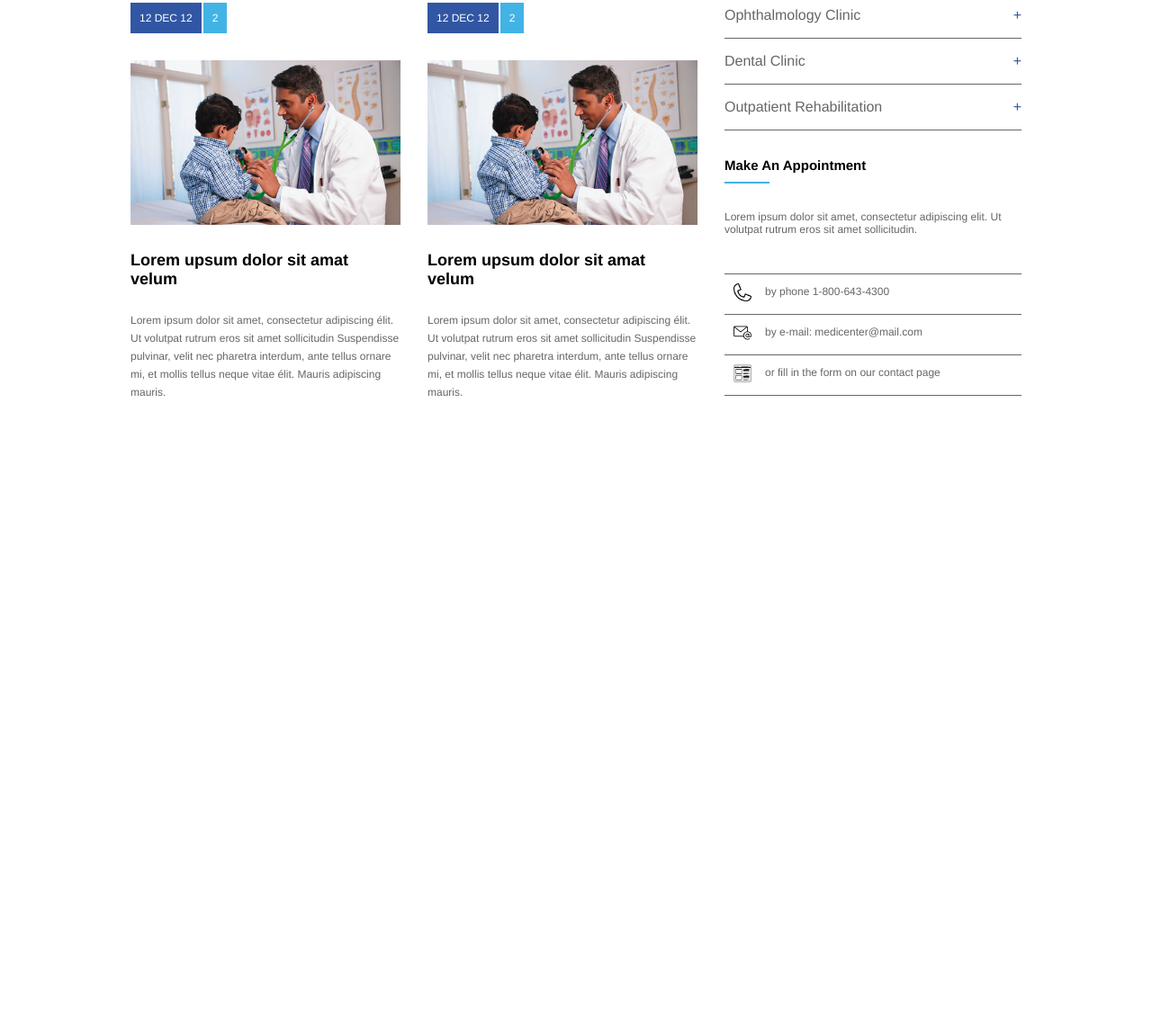
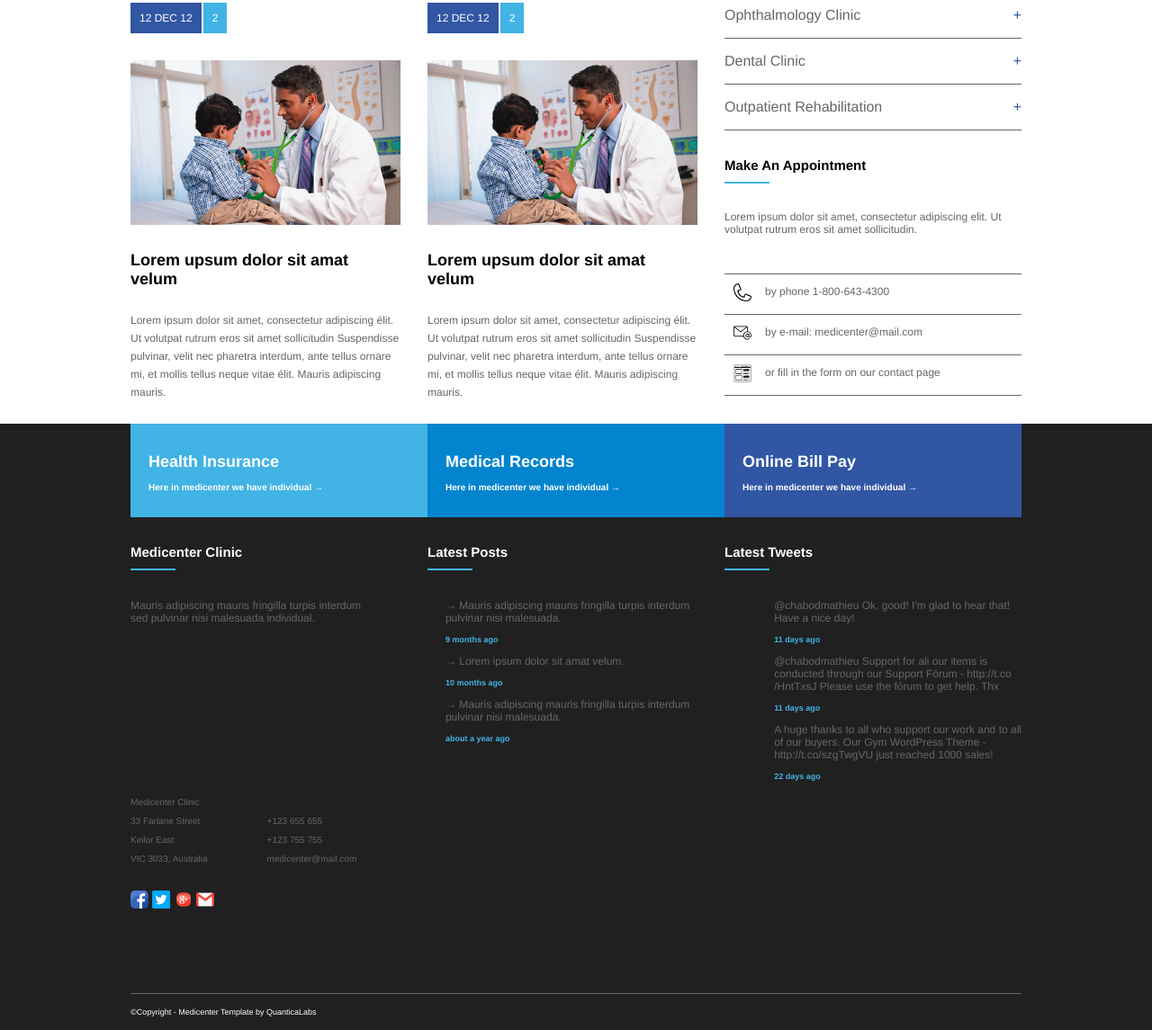
Before and after one commit to XileAJ/Projeto-Flexbox---B7web, a plain HTML site: page index.html in a window 1280 px wide. Shown: the part 1333-2478 px from the top of the page at 90% size. Before the commit the page ends 1804 px from the top, so only its background shows below. Drawn offline with Linux system fonts and the light colour scheme.

Commit message:
Rodapé concluido porém com problema no alinhamento das DIvs utilizando flexbox

```diff
--- a/assets/css/style.css
+++ b/assets/css/style.css
@@ -354,3 +354,166 @@ aside .aside_flavicon_desc{
 	justify-items: center;
 	border-bottom: 1px solid #666666;
 }
+
+footer{
+	background-color: #202020;
+	display: flex;
+	justify-content: center;
+}
+
+.footer_menu{
+	display: flex;
+
+}
+
+.footer_menu h1{
+	color: white;
+	font-size: 18px;
+
+}
+
+.footer_menu h2{
+	color: white;
+	font-size: 10px;
+}
+
+.footer_menu a{
+	display: block;
+	text-decoration: none;
+}
+
+.fm1, .fm2, .fm3{
+	flex: 1;
+	color: white;
+	padding: 20px;
+}
+
+.fm1{
+	background-color: #42b3e5;
+}
+
+.fm2{
+	background-color: #0384ce;
+}
+.fm3{
+	background-color: #3156a3;
+
+}
+
+.footer_area{
+	display: flex;
+
+
+}
+
+.flexcolumn{
+	flex-direction: column;
+}
+
+.footer_areaitem{
+	flex: 1;
+	color: white;
+
+}
+
+footer .widget_title_text{
+	color: white;
+}
+
+.footer_copy{
+	color: white;
+	height: 40px;
+	line-height: 40px;
+	font-size: 9px;
+
+}
+
+
+
+.footer_text_area{
+	display: flex;
+	justify-content: space-between;
+
+}
+
+
+}
+.footer_text{
+	flex: 1;
+}
+
+.footer_text p{
+	font-size: 12px;
+	color: #666666;
+}
+
+.footer_text h2{
+	color: #42b3e5;
+	font-size: 9px;
+}
+
+.footer_text2_area{
+	display: flex;
+	flex: 1;
+
+}
+
+.footer_text3_area{
+	display: flex;
+	float: left;
+}
+
+.footer_text2 p{
+
+	color: #666666;
+	font-size: 10px;
+}
+
+.footer_text3 p{
+	color: #666666;
+	font-size: 10px;
+	margin-left: 66px;
+}
+
+.footer_text4 p{
+	display: flex;
+	flex-direction: column;
+	flex: 1;
+	justify-content: center;
+}
+
+.footer_text4{
+
+	flex-wrap: wrap;
+	float: left;
+
+}
+
+.footer_text4 p{
+	color: #666666;
+	font-size: 10px;
+}
+
+.footer_text4 h2{
+	color: #42b3e5;
+	font-size: 9px;
+}
+
+.redes_sociais{
+	display: flex;
+	margin-top: 20px;
+	border-bottom: 1px solid #666666;
+	padding-bottom: 90px;
+}
+
+
+footer .redes_sociais_favicons img{
+	width: 20px;
+	height: 20px;
+
+}
+
+footer .redes_sociais_favicons a{
+	display: block;
+	text-decoration: none;
+}
--- a/index.html
+++ b/index.html
@@ -275,6 +275,110 @@
 		</div>
 	</section>
 
+	<footer>
+		<div class="container flexcolumn">
+			<div class="footer_menu">
+				<div class="fm1">
+					<a href="">
+						<h1>Health Insurance</h1>
+						<h2>Here in medicenter we have individual → </h2>
+					</a>
+				</div>
+				<div class="fm2">
+					<a href="">
+						<h1>Medical Records</h1>
+						<h2>Here in medicenter we have individual → </h2>
+					</a>
+				</div>
+				<div class="fm3">
+					<a href="">
+						<h1>Online Bill Pay</h1>
+						<h2>Here in medicenter we have individual → </h2>
+					</a>
+				</div>
+			</div>
+			<div class="footer_area">
+				<div class="footer_areaitem">
+					<div class="widget_title">
+						<div class="widget_title_text">Medicenter Clinic</div>
+						<div class="widget_title_bar"></div>
+					</div>
+				</div>
+				<div class="footer_areaitem">
+					<div class="widget_title">
+						<div class="widget_title_text">Latest Posts</div>
+						<div class="widget_title_bar"></div>
+					</div>
+				</div>
+				<div class="footer_areaitem">
+					<div class="widget_title">
+						<div class="widget_title_text">Latest Tweets</div>
+						<div class="widget_title_bar"></div>
+					</div>
+				</div>
+			</div>
+			<div class="footer_text_area">
+				<div class="footer_text">
+					<p>Mauris adipiscing mauris fringilla turpis interdum <br> sed pulvinar nisi malesuada individual.</p>
+				</div>
+				<div class="footer_text">
+					<p>→ Mauris adipiscing mauris fringilla turpis interdum <br>pulvinar nisi malesuada.</p>
+					<h2>9 months ago</h2>
+					<p>→ Lorem ipsum dolor sit amat velum.</p>
+					<h2>10 months ago</h2>
+					<p>→ Mauris adipiscing mauris fringilla turpis interdum <br>pulvinar nisi malesuada.</p>
+					<h2>about a year ago</h2>
+				</div>
+				<div class="footer_text">
+					<p>@chabodmathieu Ok, good! I'm glad to hear that! <br>Have a nice day!</p>
+					<h2>11 days ago</h2>
+					<p>@chabodmathieu Support for ali our items is<br> conducted through our Support Fórum - http://t.co <br>/HntTxsJ Please use the fórum to get help. Thx</p>
+					<h2>11 days ago</h2>
+					<p>A huge thanks to all who support our work and to all<br> of our buyers. Our Gym WordPress Theme - <br>http://t.co/szgTwgVU just reached 1000 sales!</p>
+					<h2>22 days ago</h2>
+
+				</div>
+
+			</div>
+			<div class="footer_text2_area">
+				<div class="footer_text2">
+					<p>Medicenter Clinic</p>
+					<p>33 Farlane Street</p>
+					<p>Keilor East</p>
+					<p>VIC 3033, Australia</p>
+				</div>
+
+				<div class="footer_text3">
+					<p><br></p>
+					<p>+123 655 655</p>
+					<p>+123 755 755</p>
+					<p>medicenter@mail.com</p>
+				</div>
+			</div>
+			<div class="redes_sociais">
+				<div class="redes_sociais_favicons">
+					<a href="">
+						<img src="assets/images/facebook.png">
+						<img src="assets/images/twitter.png">
+						<img src="assets/images/googleplus.png">
+						<img src="assets/images/gmail.png">
+					</a>
+				</div>
+			</div>
+
+
+
+
+
+
+
+			<div class="footer_copy">
+				 ©Copyright - Medicenter Template by QuanticaLabs
+			</div>
+
+		</div>
+	</footer>
+
 
 
 
```
Also changed, not shown: assets/images/facebook.png (added), assets/images/gmail.png (added), assets/images/googleplus.png (added), assets/images/twitter.png (added).
